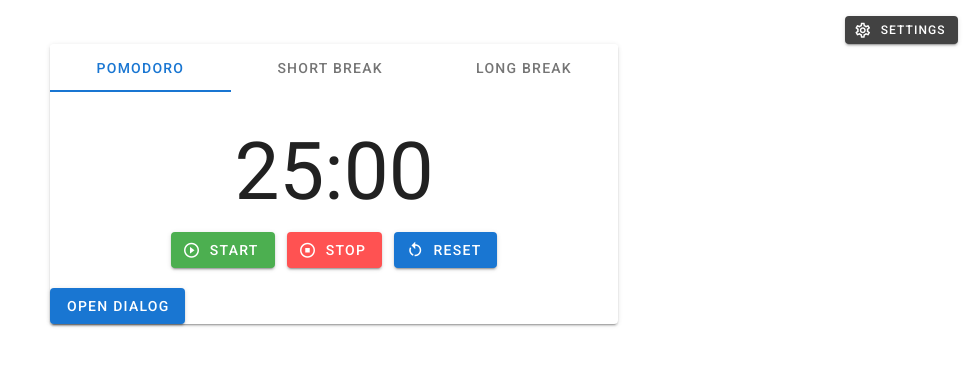
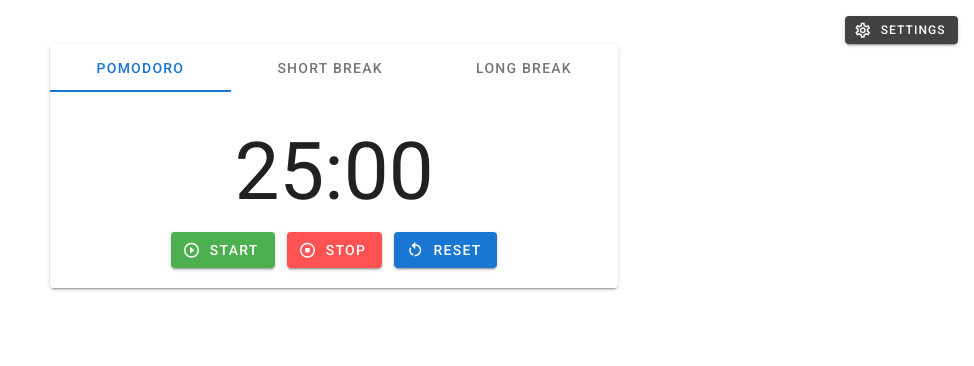
Before and after one commit to TheJuanAndOnly99/vuejs-pomodoro-timer-app, a Vue app: page / in a window 1280 px wide. Shown: the top 366 px of the page, without its empty margins (306-1280 px from the left). Built offline with nearby package versions, Linux system fonts and the light colour scheme.

Commit message:
Export SettingsDialog component

```diff
--- a/src/components/SettingsDialog.vue
+++ b/src/components/SettingsDialog.vue
@@ -1,9 +1,12 @@
 <template>
   <v-dialog v-model="dialog" persistent max-width="600px">
-    <template v-slot:activator="{ on, attrs }">
-      <v-btn color="primary" dark v-bind="attrs" v-on="on">Open Dialog</v-btn>
-    </template>
-    <v-card></v-card>
+    <v-card>
+      <v-card-actions>
+        <v-spacer></v-spacer>
+        <v-btn color="blue darken-1" text @click="dialog = false">Close</v-btn>
+        <v-btn color="blue darken-1" text @click="dialog = false">Save</v-btn>
+      </v-card-actions>
+    </v-card>
   </v-dialog>
 </template>
 
```
